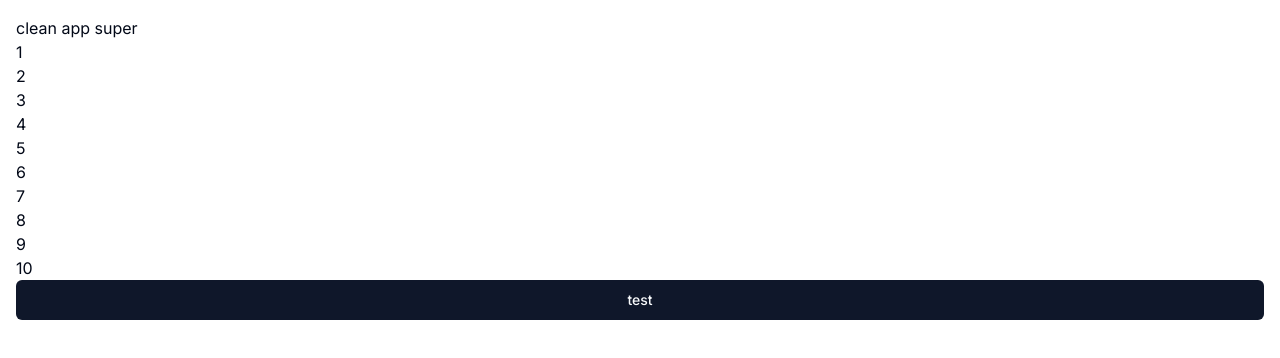
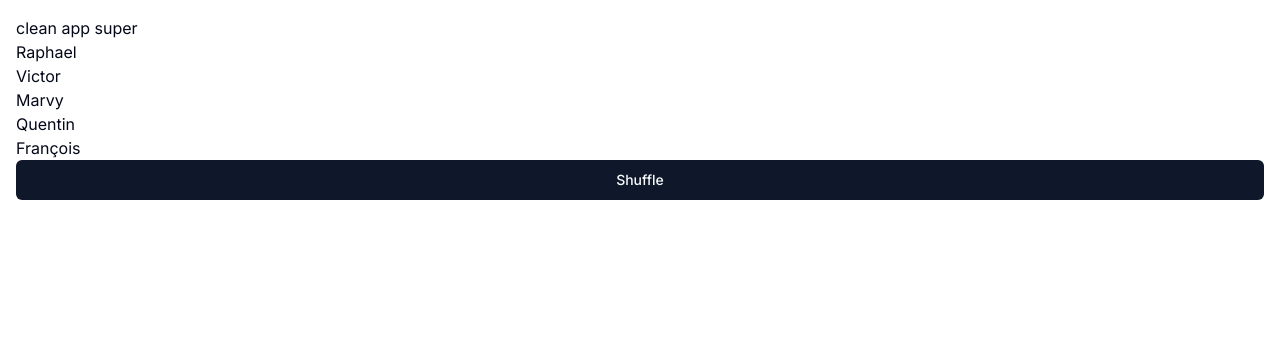
Before and after one commit to darcelvictor/liday, a Next.js app: page / in a window 1280 px wide. Shown: the top 358 px of the page. Built offline with nearby package versions, Linux system fonts and the light colour scheme.

Commit message:
feat/randomize array with map & initialize data team

```diff
--- a/src/app/page.tsx
+++ b/src/app/page.tsx
@@ -2,9 +2,11 @@
 import { useState } from "react";
 import randomizeArray from "@/domain/functions/randomizeArray";
 import { Button } from "@/components/ui/button";
+import {Items} from "@/interfaces/items.intefaces";
+import {equipe} from "@/data/team";
 
 export default function Home() {
-    const initArray = [1, 2, 3, 4, 5, 6, 7, 8, 9, 10];
+    const initArray: Items[] = equipe;
     const [array, setArray] = useState(initArray);
 
     function handleClick() {
@@ -16,11 +18,11 @@ export default function Home() {
         <main className="flex flex-col p-4 justify-center h-100">
             clean app super
             <ul>
-                {array.map((value, index) => {
-                    return <li key={index}>{value}</li>;
+                {array.map((e) => {
+                    return <li key={e.id}>{e.name}</li>;
                 })}
             </ul>
-            <Button onClick={handleClick}>test</Button>
+            <Button onClick={handleClick}>Shuffle</Button>
         </main>
     );
 }
--- /dev/null
+++ b/src/data/team.ts
@@ -0,0 +1,30 @@
+import {Items} from "@/interfaces/items.intefaces";
+
+export const equipe: Items[] = [
+    {
+        id: "32b18b15-d4e0-4f33-8552-bf7c67525858",
+        name: "Raphael",
+        enabled: true
+    },
+    {
+        id: "246782de-7b08-45fa-9ca3-77ae6b17fe17",
+        name: "Victor",
+        enabled: true
+    },
+    {
+        id: "c11b4fe8-6eb3-42b2-81dd-573b8800a859",
+        name: "Marvy",
+        enabled: true
+    },
+    {
+        id: "9bb4aa03-6f03-44d1-83e2-517d86ca9fbd",
+        name: "Quentin",
+        enabled: true
+    },
+    {
+        id: "37f0f3ed-1780-48ec-8b77-d4ca7dba1011",
+        name: "François",
+        enabled: true
+    },
+
+]
--- a/src/domain/functions/randomizeArray.ts
+++ b/src/domain/functions/randomizeArray.ts
@@ -1,9 +1,7 @@
 import { Items } from "../../interfaces/items.intefaces";
 
-export default function randomizeArray(array: any[]) {
-    for (let i = array.length - 1; i > 0; i--) {
-        const j = Math.floor(Math.random() * (i + 1));
-        [array[i], array[j]] = [array[j], array[i]];
-    }
-    return array;
+export default function randomizeArray(array: Items[]) {
+    return array.map((a) => ({ sort: Math.random(), value: a }))
+        .sort((a, b) => a.sort - b.sort)
+        .map((a) => a.value);
 }
```
Also changed, not shown: 2 other files (tests, documents, lock files or other folders).
